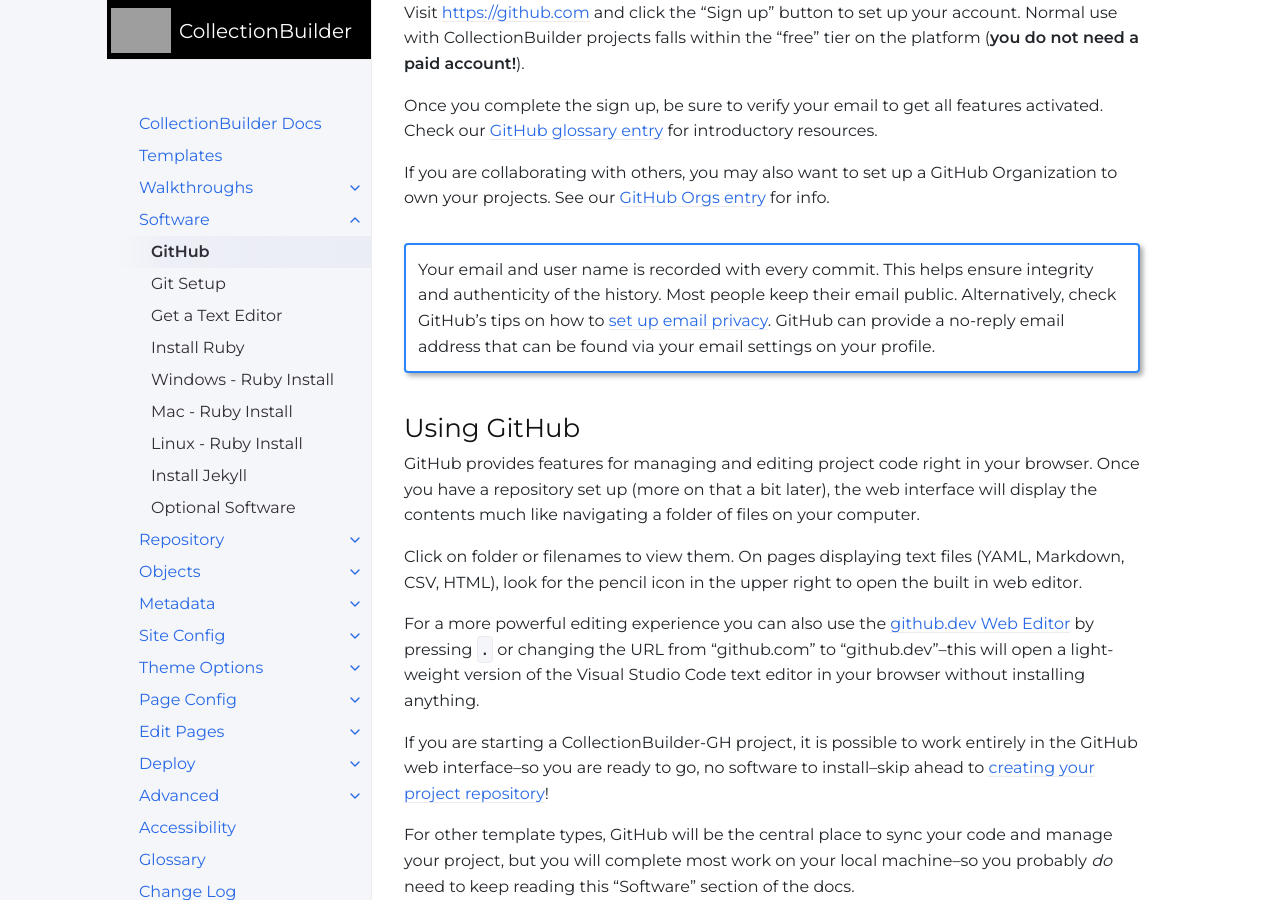
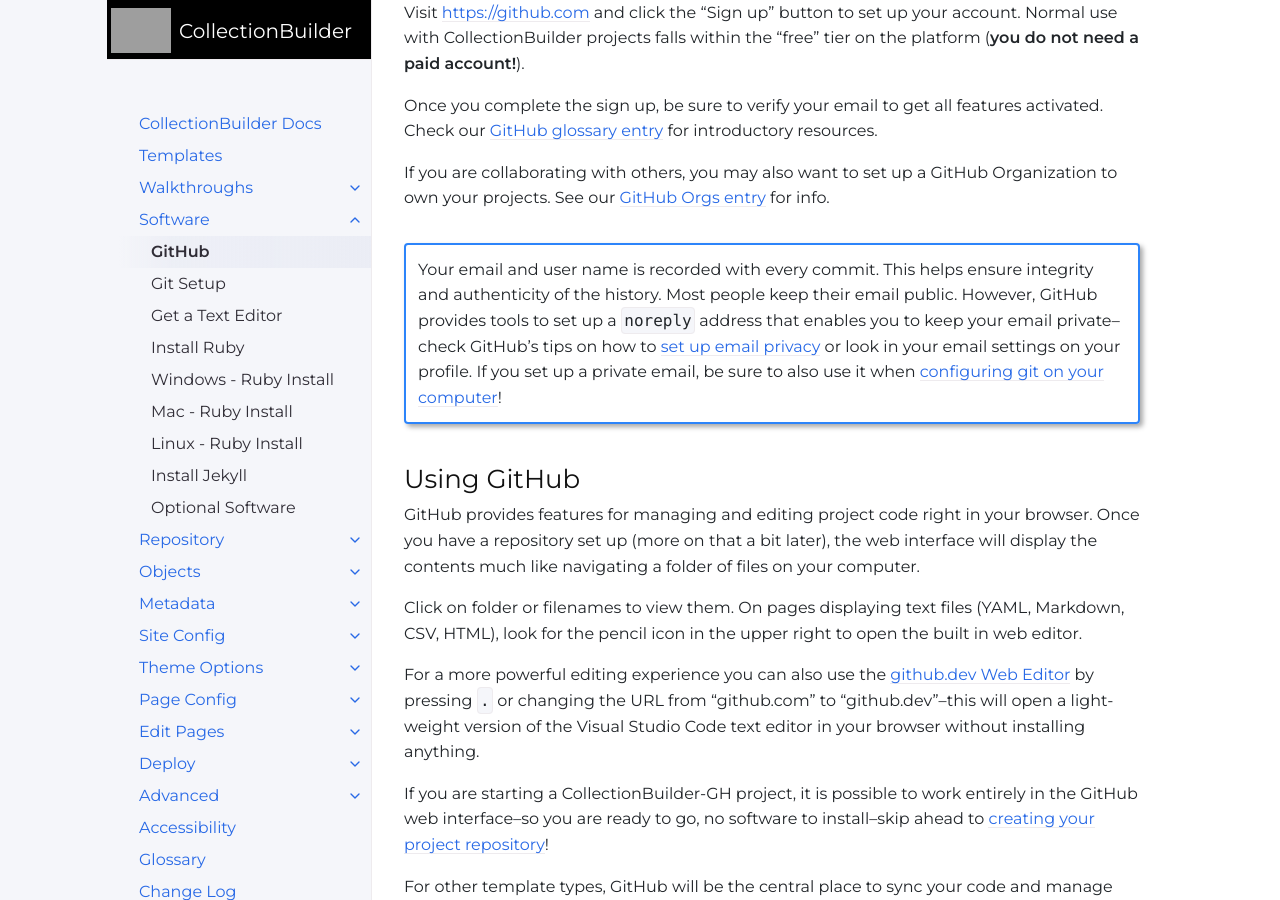
Before and after one commit to CollectionBuilder/cb-docs, a Jekyll site: the page built from docs/software/github.md, in a window 1280 px wide and 900 px high, scrolled down 642 px. Built offline with Jekyll 4.4.1, drawn with Linux system fonts in a browser that asks for light colours; comment, search, counter and statistics services are not loaded.

Commit message:
tweaking notes on private github email

```diff
--- a/docs/software/github.md
+++ b/docs/software/github.md
@@ -34,8 +34,8 @@ See our [GitHub Orgs entry]({{ '/docs/glossary/#github-organizations' | relative
 Your email and user name is recorded with every commit.
 This helps ensure integrity and authenticity of the history.
 Most people keep their email public.
-Alternatively, check GitHub's tips on how to [set up email privacy](https://help.github.com/en/github/setting-up-and-managing-your-github-user-account/setting-your-commit-email-address#about-commit-email-addresses){:target="_blank" rel="noopener"}.
-GitHub can provide a no-reply email address that can be found via your email settings on your profile.
+However, GitHub provides tools to set up a `noreply` address that enables you to keep your email private--check GitHub's tips on how to [set up email privacy](https://help.github.com/en/github/setting-up-and-managing-your-github-user-account/setting-your-commit-email-address#about-commit-email-addresses){:target="_blank" rel="noopener"} or look in your email settings on your profile.
+If you set up a private email, be sure to also use it when [configuring git on your computer](https://docs.github.com/en/account-and-profile/setting-up-and-managing-your-personal-account-on-github/managing-email-preferences/setting-your-commit-email-address#setting-your-commit-email-address-on-github)!
 
 ## Using GitHub
 
```
Also changed, not shown: docs/software/git.md (+2 -0 lines).
